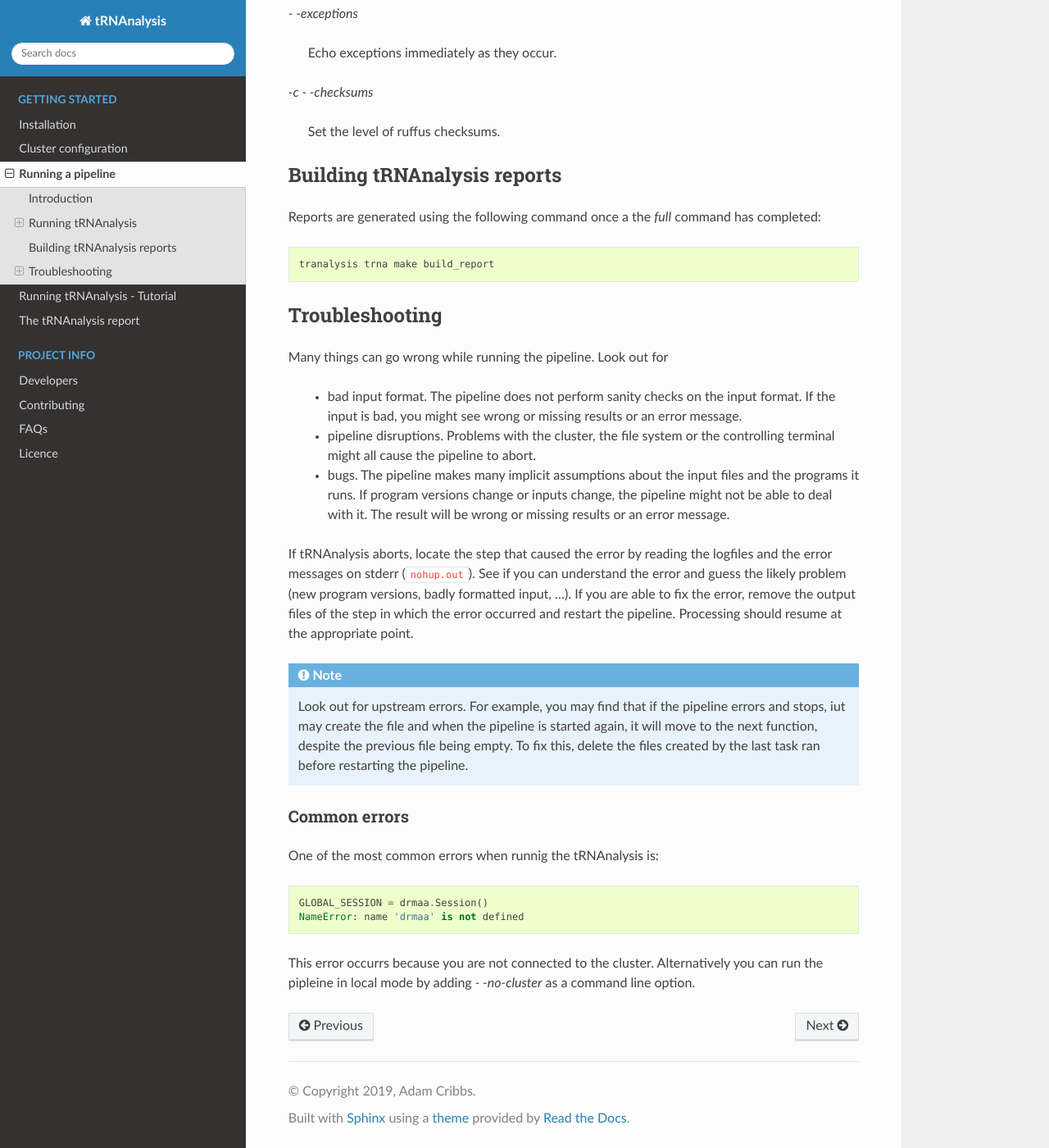
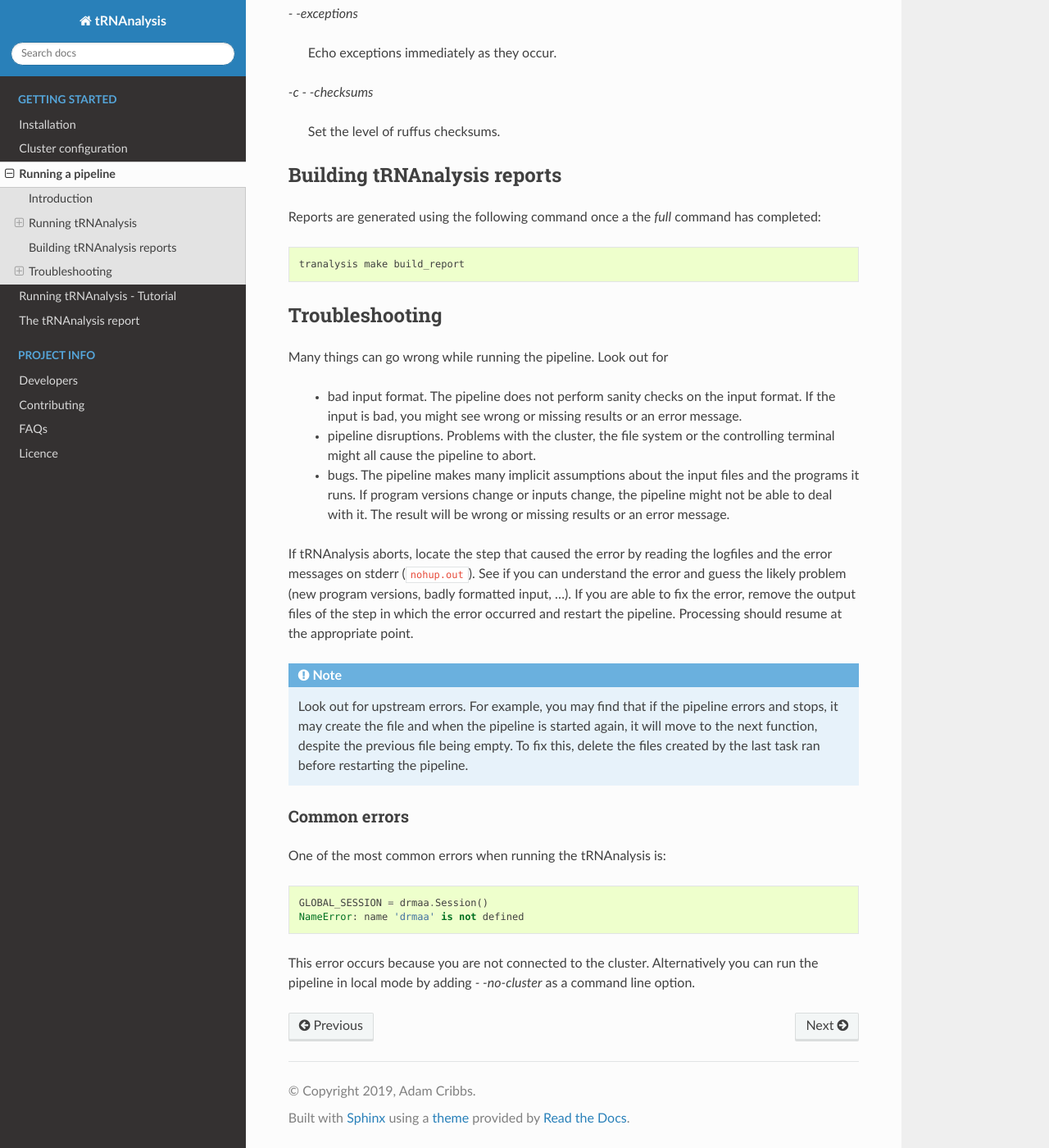
Before and after one commit to Acribbs/tRNAnalysis, a Sphinx documentation site: the page built from docs/getting_started/Examples.rst, in a window 1280 px wide and 1400 px high, scrolled down 2460 px. Shown: the whole window at 82% size. Built offline with Sphinx 7.4.7 and the Read the Docs theme 2.0.0, drawn with Linux system fonts in a browser that asks for light colours.

Commit message:
documentation updates

```diff
--- a/docs/getting_started/Examples.rst
+++ b/docs/getting_started/Examples.rst
@@ -36,12 +36,12 @@
 
 Command line usage information is available by running::
 
-   trnanalysis trna --help
+   trnanalysis --help
 
 
 The basic syntax for running tRNAnalysis is::
 
-   trnanalysis trna [workflow options] [workflow arguments]
+   trnanalysis [workflow options] [workflow arguments]
 
 
 ``workflow options`` can be one of the following:
@@ -129,7 +129,7 @@
 
 Reports are generated using the following command once a the `full` command has completed::
 
-    tranalysis trna make build_report
+    tranalysis make build_report
 
 
 .. _getting_started-Troubleshooting:
@@ -154,7 +154,7 @@
 .. note::
 
    Look out for upstream errors. For example, you may find that
-   if the pipeline errors and stops, iut may create the file and
+   if the pipeline errors and stops, it may create the file and
    when the pipeline is started again, it will move to the next
    function, despite the previous file being empty. To fix this, delete the files
    created by the last task ran before restarting the pipeline.
@@ -162,13 +162,13 @@
 Common errors
 -------------
 
-One of the most common errors when runnig the tRNAnalysis is::
+One of the most common errors when running the tRNAnalysis is::
 
     GLOBAL_SESSION = drmaa.Session()
     NameError: name 'drmaa' is not defined
 
-This error occurrs because you are not connected to the cluster. Alternatively
-you can run the pipleine in local mode by adding `- -no-cluster` as a command line option.
+This error occurs because you are not connected to the cluster. Alternatively
+you can run the pipeline in local mode by adding `- -no-cluster` as a command line option.
 
 
 
--- a/docs/getting_started/Installation.rst
+++ b/docs/getting_started/Installation.rst
@@ -12,7 +12,7 @@
 Conda Installation
 ------------------
 
-The our preferred method of installation is using conda. If you dont have conda installed then
+The our preferred method of installation is using conda. If you don't have conda installed then
 please install conda using `miniconda <https://conda.io/miniconda.html>`_ or `anaconda <https://www.anaconda.com/download/#macos>`_.
 
 We have been experiencing issues with installation because of channel priorities.
@@ -59,10 +59,10 @@
 
 .. _getting_started-Additional:
 
-Installing additonal software
+Installing additional software
 -----------------------------
 
-When building your own workflows we recomend using conda to install software into your environment where possible.
+When building your own workflows we recommend using conda to install software into your environment where possible.
 
 This can easily be performed by::
 
```
Also changed, not shown: docs/getting_started/Output.rst (+5 -5 lines), docs/getting_started/Tutorial.rst (+6 -6 lines).
